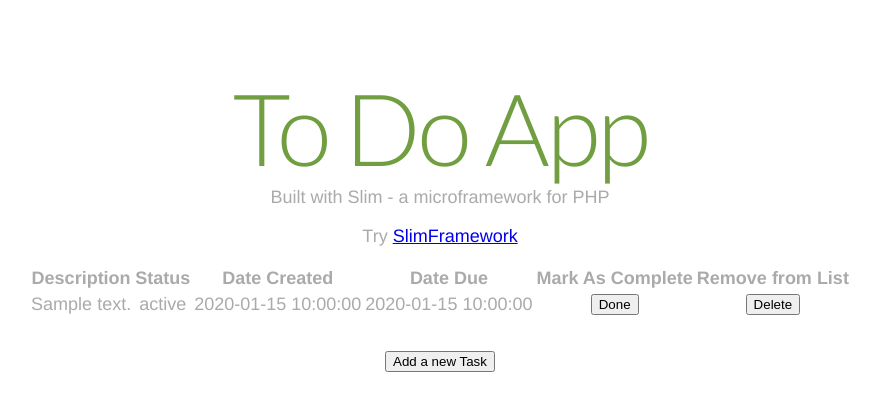
After one commit to PNaing107/slimToDoApp, a PHP site: template templates/tasks.php in a window 1280 px wide. The commit adds this page. Shown: the top 411 px of the page, without its empty margins (200-1080 px from the left). Run offline with PHP 8.4, Linux system fonts and the light colour scheme; the template is opened without the code that fills it: most values are stand-ins (such as "Sample title", 1, 10 or a date in 2020).

Commit message:
able to add new task to list

```diff
--- a/app/dependencies.php
+++ b/app/dependencies.php
@@ -13,5 +13,6 @@ return function (ContainerBuilder $containerBuilder) {
 
     $container[LoggerInterface::class] = DI\factory(LoggerFactory::class);
     $container[PhpRenderer::class] = DI\factory(RendererFactory::class);
+    $container[PDO::class] = DI\factory(PDOFactory::class);
     $containerBuilder->addDefinitions($container);
 };
--- a/app/settings.php
+++ b/app/settings.php
@@ -18,8 +18,8 @@ return function (ContainerBuilder $containerBuilder) {
                 'level' => Logger::DEBUG,
             ],
             'db' => [
-                'host' => 'mysql:host=127.0.0.1;',
-                'name' => 'dbname=example',
+                'host' => 'mysql:host=db;',
+                'name' => 'dbname=todoapp',
                 'user' => 'root',
                 'password' => 'password',
                 'debug' => true
--- a/public/index.php
+++ b/public/index.php
@@ -13,7 +13,7 @@ require __DIR__ . '/../vendor/autoload.php';
 // Instantiate PHP-DI ContainerBuilder
 $containerBuilder = new ContainerBuilder();
 
-if (false) { // Should be set to true in production
+if (false) { // Should be set to true in production, this is for performance optimisation to store in cache
 	$containerBuilder->enableCompilation(__DIR__ . '/../var/cache');
 }
 
--- /dev/null
+++ b/templates/tasks.php
@@ -0,0 +1,81 @@
+<!DOCTYPE html>
+<html>
+<head>
+    <meta charset="utf-8"/>
+    <title>Slim 4</title>
+    <link href='//fonts.googleapis.com/css?family=Lato:300' rel='stylesheet' type='text/css'>
+    <style>
+        body {
+            margin: 50px 0 0 0;
+            padding: 0;
+            width: 100%;
+            font-family: "Helvetica Neue", Helvetica, Arial, sans-serif;
+            text-align: center;
+            color: #aaa;
+            font-size: 18px;
+        }
+
+        h1 {
+            color: #719e40;
+            letter-spacing: -3px;
+            font-family: 'Lato', sans-serif;
+            font-size: 100px;
+            font-weight: 200;
+            margin-bottom: 0;
+        }
+
+        table {
+            margin-left: auto;
+            margin-right: auto;
+            margin-bottom: 2rem;
+        }
+
+        thead {
+            padding: 1rem;
+            font-weight: bold;
+        }
+    </style>
+</head>
+<body>
+<h1>To Do App</h1>
+<div>Built with Slim - a microframework for PHP</div>
+<p>Try <a href="http://www.slimframework.com">SlimFramework</a></p>
+<table>
+    <thead>
+        <td>Description</td>
+        <td>Status</td>
+        <td>Date Created</td>
+        <td>Date Due</td>
+        <td>Mark As Complete</td>
+        <td>Remove from List</td>
+    </thead>
+    <tbody>
+        <?php
+        foreach ($tasks as $task) {
+            if ($task['status'] == 'Done') {
+                echo "<tr>
+                    <td>{$task['description']}</td>
+                    <td>{$task['status']}</td>
+                    <td>{$task['created']}</td>
+                    <td>{$task['due']}</td>
+                    <td></td>
+                    <td><button type='button' name='id' value='{$task['id']}' formaction='/delete'>Delete</button></td>
+                    </tr>";
+            } else {
+                echo "<tr>
+                    <td>{$task['description']}</td>
+                    <td>{$task['status']}</td>
+                    <td>{$task['created']}</td>
+                    <td>{$task['due']}</td>
+                    <td><button type='button' name='id' value='{$task['id']}' formaction='/status'>Done</button></td>
+                    <td><button type='button' name='id' value='{$task['id']}' formaction='/delete'>Delete</button></td>
+                    </tr>";
+            }
+        }
+        ?>
+    </tbody>
+</table>
+<form action="/add"><button>Add a new Task</button></form>
+
+</body>
+</html>
```
Also changed, not shown: app/routes.php (+12 -0 lines), src/Controllers/AddTaskAPIController.php (added, +21 -0 lines), src/Controllers/AddTaskHandlerController.php (added, +32 -0 lines), src/Controllers/StatusAPIController.php (added, +8 -0 lines), src/Controllers/TasksAPIController.php (added, +31 -0 lines), src/Factories/PDOFactory.php (added, +18 -0 lines), src/Models/Task.php (added, +38 -0 lines), src/Models/TasksModel.php (added, +56 -0 lines), templates/addTaskForm.php (added, +43 -0 lines).
